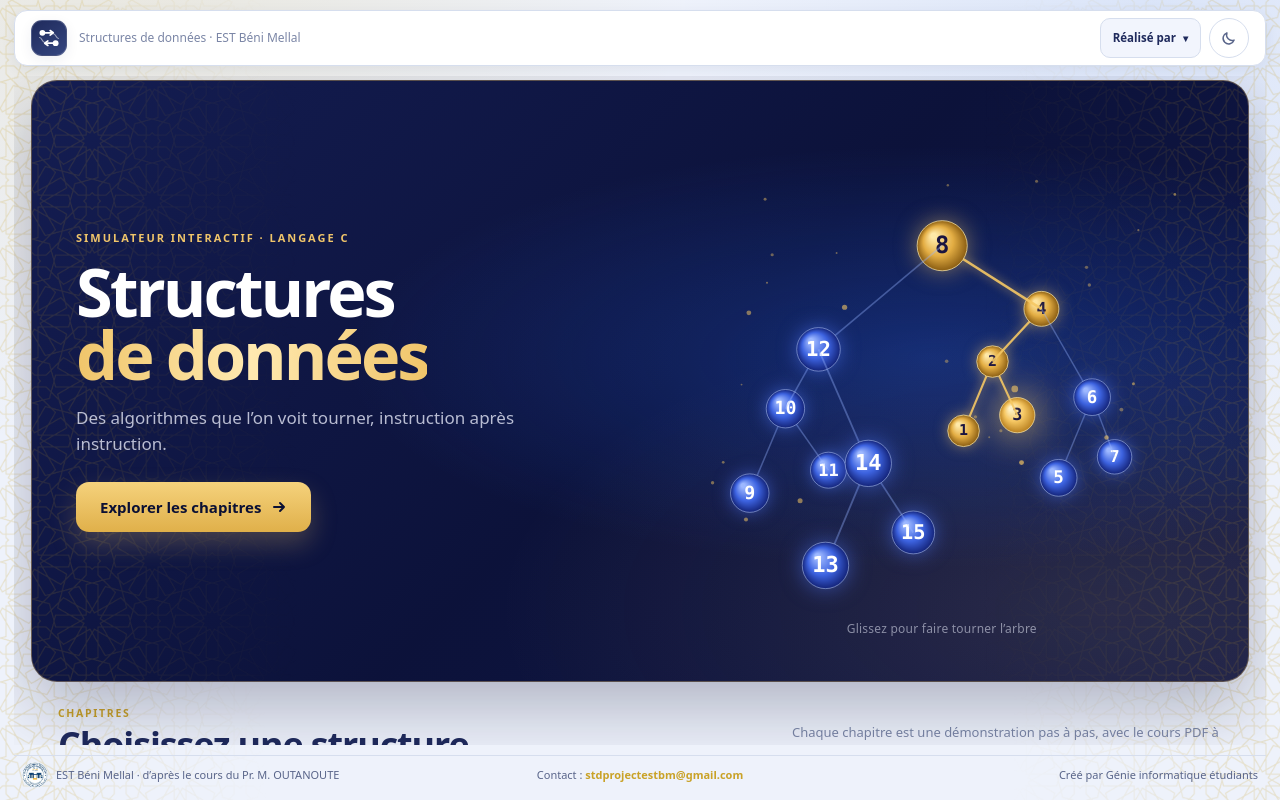
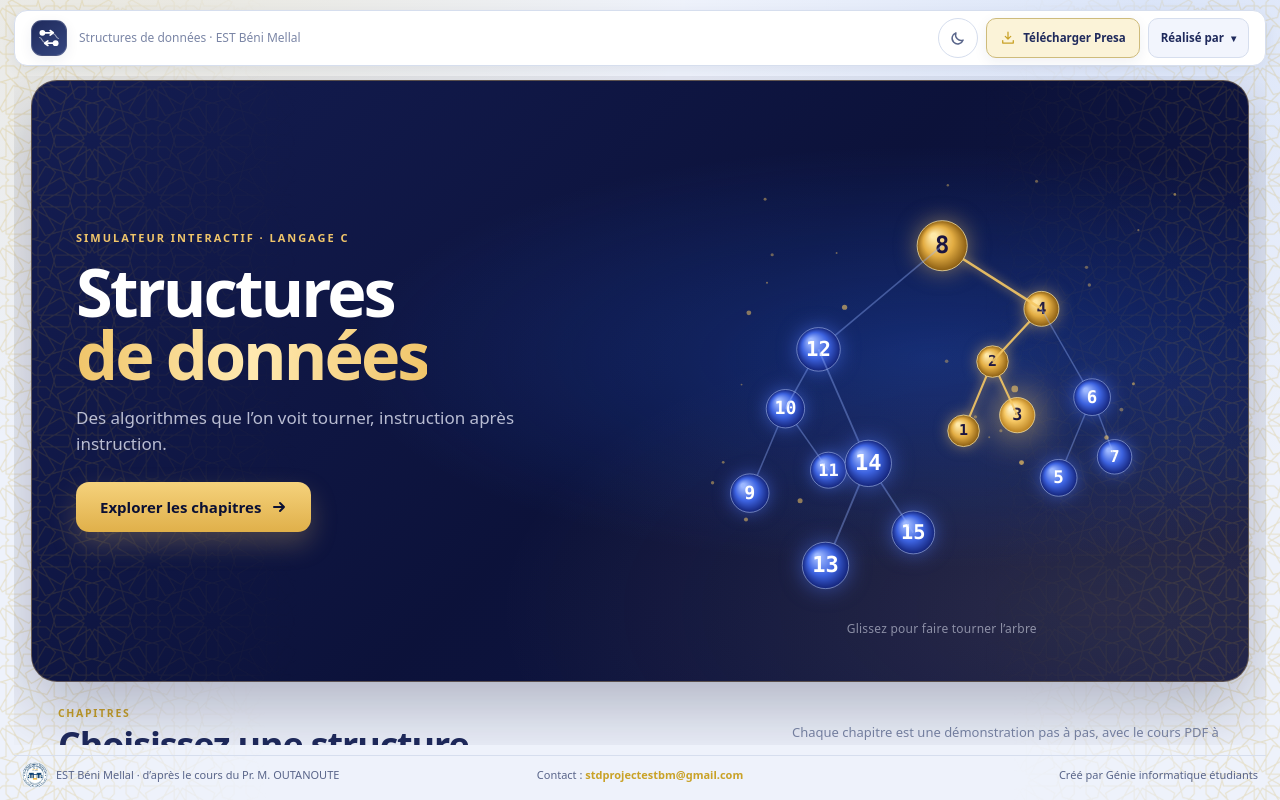
Before and after one commit to MehdiCherkane/dsa-visualizer, a React (Vite) app: page / in a window 1280 px wide. Built offline with nearby package versions, Linux system fonts and the light colour scheme.

Commit message:
feat: add Presa download button to main menu
Add a gold Presa link between the theme toggle and the credits menu, opening the Presa Android repository in a new tab. It collapses to an icon-only button below 680px. Update the documented test count to 386.

```diff
--- a/src/i18n/fr.ts
+++ b/src/i18n/fr.ts
@@ -8,6 +8,10 @@ export const fr = {
   credits: {
     title: 'Réalisé par',
     names: ['El Mahdi Cherkane', 'Omar Moussaid', 'Hamza Agour'],
+  },
+  presa: {
+    download: 'Télécharger Presa',
+    downloadHint: 'Télécharger Presa pour Android depuis GitHub (nouvel onglet)',
   },
   app: {
     title: 'Listes doublement chaînées',
--- a/src/ui/MainMenu.css
+++ b/src/ui/MainMenu.css
@@ -1,4 +1,56 @@
 /* Main menu: landing hero with the course still life, then chapter cards. */
+
+/* Presa download link in the main menu header. */
+.presa-download {
+  display: inline-flex;
+  align-items: center;
+  justify-content: center;
+  gap: 7px;
+  height: 40px;
+  border: 1px solid color-mix(in srgb, var(--gold) 58%, var(--line));
+  border-radius: 10px;
+  background: var(--gold-soft);
+  padding: 0 13px;
+  color: var(--ink);
+  font-size: 11.5px;
+  font-weight: 750;
+  line-height: 1;
+  text-decoration: none;
+  white-space: nowrap;
+  box-shadow: var(--shadow-soft);
+  transition: background 140ms ease, border-color 140ms ease, transform 140ms ease;
+}
+
+.presa-download .button-icon {
+  width: 16px;
+  height: 16px;
+  color: var(--gold);
+}
+
+.presa-download:hover {
+  border-color: var(--gold);
+  background: color-mix(in srgb, var(--gold-soft) 72%, var(--panel));
+  transform: translateY(-1px);
+}
+
+.presa-download:focus-visible {
+  outline: 2px solid var(--gold);
+  outline-offset: 2px;
+}
+
+@media (max-width: 680px) {
+  .presa-download {
+    width: 40px;
+    border-radius: 50%;
+    padding: 0;
+  }
+
+  .presa-download span {
+    display: none;
+  }
+}
+
+/* Main menu: same shell, tokens and card language as the demo. */
 
 .brand-copy .menu-brand-meta {
   display: block;
--- a/src/ui/MainMenu.tsx
+++ b/src/ui/MainMenu.tsx
@@ -5,6 +5,7 @@ import { BrandMark } from './BrandMark'
 import { ChapterIcon } from './ChapterIcon'
 import { CreditsMenu } from './CreditsMenu'
 import { MenuScene } from './MenuScene'
+import { PresaDownload } from './PresaDownload'
 import { SiteFooter } from './SiteFooter'
 import { ThemeToggle } from './ThemeToggle'
 import { ZelligeFrieze } from './ZelligeFrieze'
@@ -76,8 +77,9 @@ export function MainMenu({ plugins, theme, onTheme }: MainMenuProps): JSX.Elemen
         </div>
 
         <div className="header-actions">
+          <ThemeToggle theme={theme} onTheme={onTheme} />
+          <PresaDownload />
           <CreditsMenu />
-          <ThemeToggle theme={theme} onTheme={onTheme} />
         </div>
       </header>
 
--- /dev/null
+++ b/src/ui/PresaDownload.tsx
@@ -0,0 +1,44 @@
+import type { JSX } from 'react'
+import { fr } from '../i18n/fr'
+
+const PRESA_REPO_URL = 'https://github.com/HamzaAGOUR/Presa'
+
+/** Link from the main menu to the Presa Android remote repository. */
+export function PresaDownload(): JSX.Element {
+  return (
+    <a
+      className="presa-download"
+      href={PRESA_REPO_URL}
+      target="_blank"
+      rel="noreferrer noopener"
+      title={fr.presa.downloadHint}
+      aria-label={fr.presa.downloadHint}
+    >
+      <DownloadIcon />
+      <span>{fr.presa.download}</span>
+    </a>
+  )
+}
+
+function DownloadIcon(): JSX.Element {
+  return (
+    <svg viewBox="0 0 20 20" className="button-icon" aria-hidden="true">
+      <path
+        d="M10 2.8v8.4M6.6 8l3.4 3.4L13.4 8"
+        fill="none"
+        stroke="currentColor"
+        strokeWidth="1.6"
+        strokeLinecap="round"
+        strokeLinejoin="round"
+      />
+      <path
+        d="M3.4 13.2v3.2h13.2v-3.2"
+        fill="none"
+        stroke="currentColor"
+        strokeWidth="1.6"
+        strokeLinecap="round"
+        strokeLinejoin="round"
+      />
+    </svg>
+  )
+}
```
Also changed, not shown: 2 other files (tests, documents, lock files or other folders).
